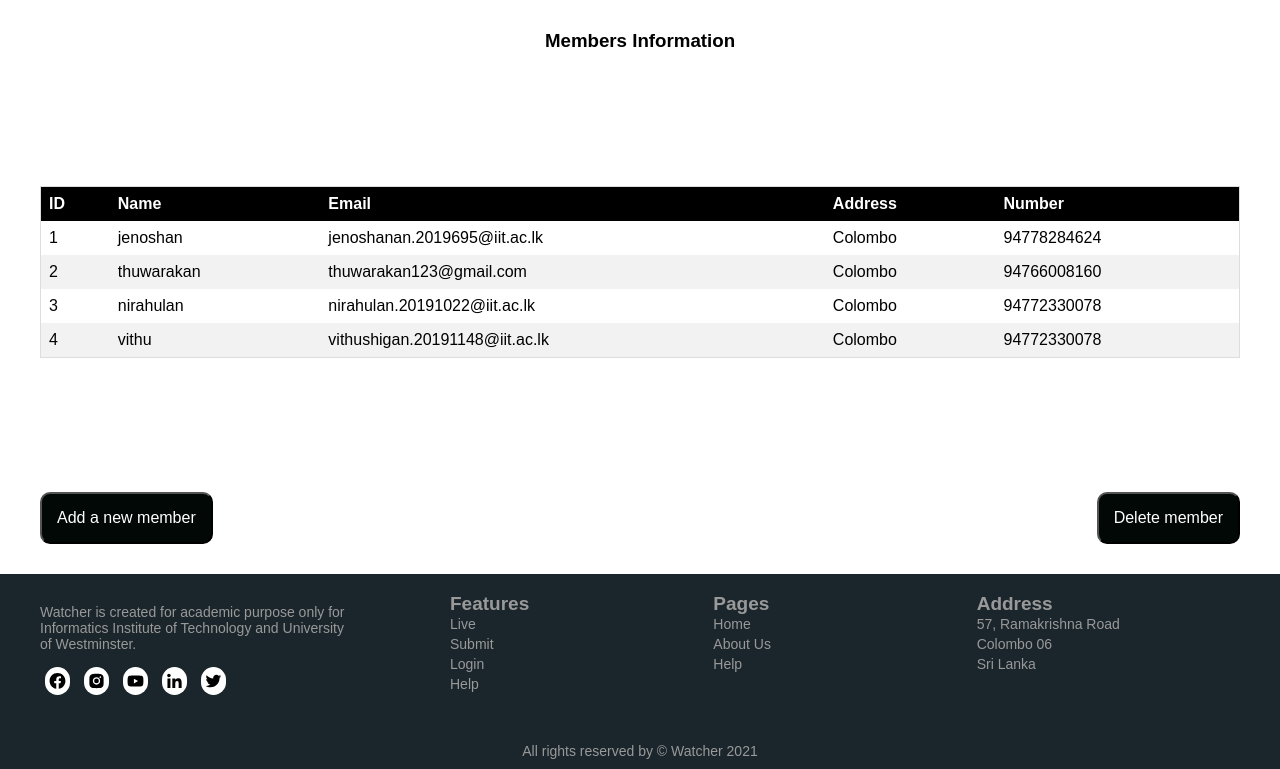
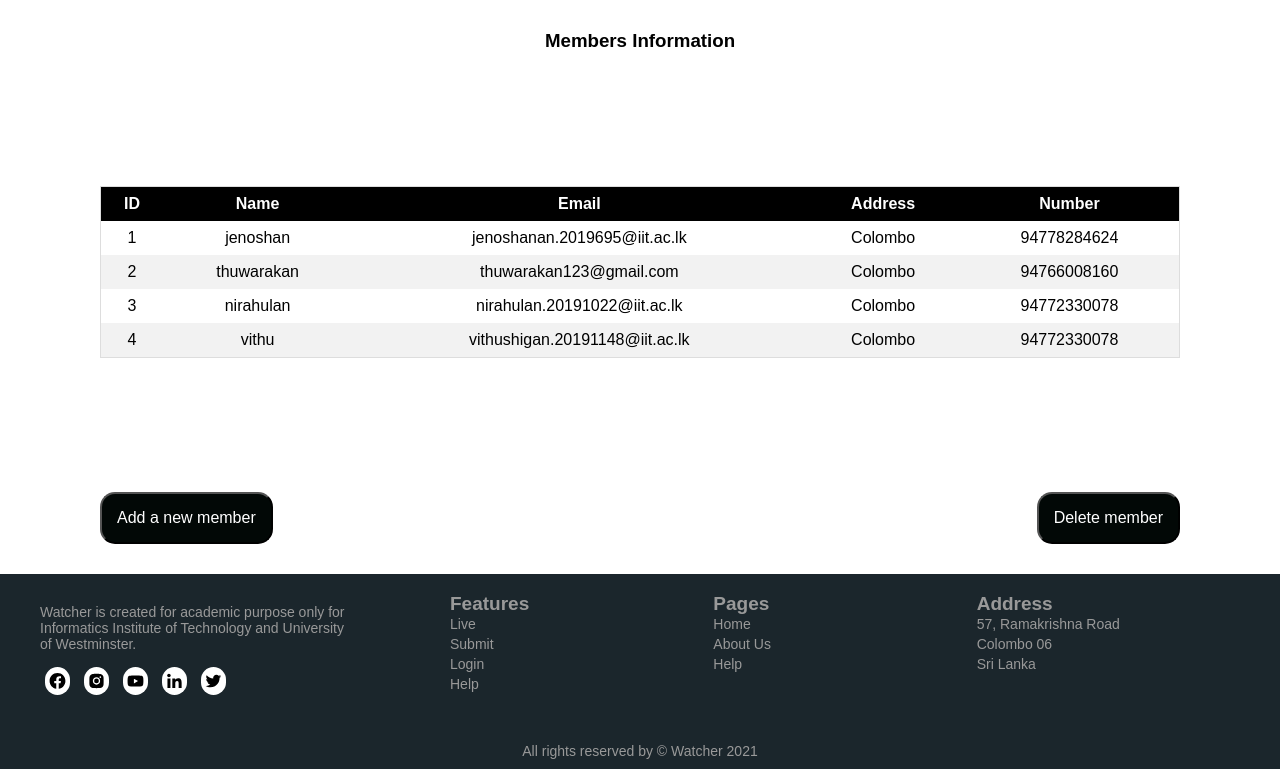
Before and after one commit to Software-Development-Group-Project/Watcher, a Flask app: page /view in a window 1280 px wide. Shown: the part 100-869 px from the top of the page. Run offline with Flask 2, Linux system fonts and the light colour scheme; data comes from the database, SQL or seed files in the repository.

Commit message:
update the gui

```diff
--- a/Pro/watcher/templates/view.html
+++ b/Pro/watcher/templates/view.html
@@ -41,8 +41,8 @@
     align-self: center;
     min-height: 55vh;
     background: #ffffff;
-    margin-left: 40px;
-    margin-right: 40px;
+    margin-left: 100px;
+    margin-right: 100px;
   }
   a{
     text-decoration: none;
@@ -57,11 +57,13 @@
   }
 
   th, td {
-    text-align: left;
+    text-align: center;
     padding: 8px;
   }
 
-  tr:nth-child(even){background-color: #f2f2f2}
+  tr:nth-child(even){
+    background-color: #f2f2f2
+  }
 
   button{
     padding: 15px;
@@ -69,16 +71,17 @@
     background-color: rgb(2, 8, 6);
     font-family: Arial, Helvetica, sans-serif;
     font-size: medium;
-    border-radius: 10px;
-    margin-left: 40px;
+    border-radius: 15px;
+    margin-left: 100px;
   }
   #right{
     float: right;
-    margin-right: 40px;
+    margin-right: 100px;
   }
   th{
     background-color: black;
     color: #ffffff;
+    text-align: center;
   }
   </style>
 {% endblock content %}
```
Also changed, not shown: Pro/watcher/templates/add.html (+8 -4 lines).
